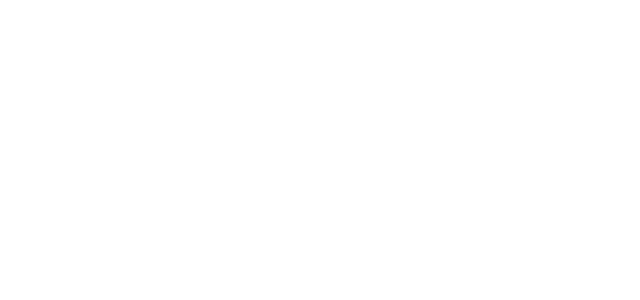
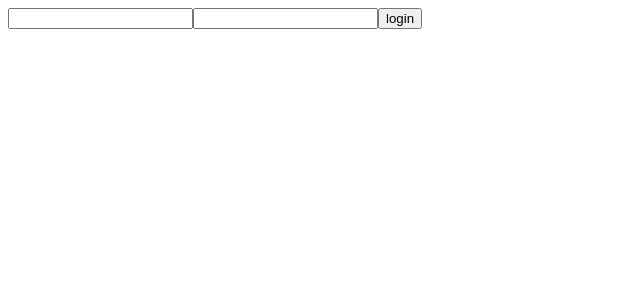
Before and after one commit to gamejoye/blogSystem, a React (Create React App) app: page /login in a window 1280 px wide. Before the commit this address had no page. Shown: the top 300 px of the page, without its empty margins (0-640 px from the left). Built offline with nearby package versions, Linux system fonts and the light colour scheme.

Commit message:
提取了form组件和行为组件

```diff
--- a/src/App.js
+++ b/src/App.js
@@ -1,6 +1,6 @@
 import React from 'react';
 import { BrowserRouter as Router, Route, Routes } from 'react-router-dom';
-import Login from './function/login';
+import Way from './function/way';
 import HomePage from './containers/homePage';
 
 class App extends React.Component {
@@ -9,7 +9,8 @@ class App extends React.Component {
             <Router>
                 <div>
                     <Routes>
-                        <Route path="/" element={<Login/>} />
+                        <Route path="/login" element={<Way way="login"/>} />
+                        <Route path="/register" element={<Way way="register"/>} />
                         <Route path="/Page1" element={<HomePage/>} />
                     </Routes>
                 </div>
--- /dev/null
+++ b/src/form/functionForm.js
@@ -0,0 +1,24 @@
+import React from 'react';
+class FunctionForm extends React.Component {
+
+    handlerUsernameOnChange(e) {
+        this.props.handlerUsernameOnChange(e.target.value);
+    }
+
+    handlerPasswordOnChange(e) {
+        this.props.handlerPasswordOnChange(e.target.value);
+    }
+
+    render() {
+        return(
+            <div>
+                <input onChange={(e)=>this.handlerUsernameOnChange(e)}></input>
+                <input type="password" onChange={(e)=>this.handlerPasswordOnChange(e)}></input>
+                <button onClick={()=>this.props.handlerSubmit()}>{this.props.way}</button>
+                <p style={{color:'red'}}>{this.props.message}</p>
+            </div>
+        );
+    }
+}
+
+export default FunctionForm
--- a/src/function/login.js
+++ b/src/function/way.js
@@ -1,8 +1,8 @@
 import axios from 'axios';
 import React from 'react';
-import ReactDOM from 'react-dom';
+import FunctionForm from '../form/functionForm';
 
-class Login extends React.Component {
+class Action extends React.Component {
     constructor(props) {
         super(props);
         this.state = {
@@ -13,8 +13,9 @@ class Login extends React.Component {
     }
     handlerLogin() {
         const state = this.state;
+        const way = this.props.way;
         axios.defaults.withCredentials=true;
-        axios.post('http://localhost:8080/MyBlog/function/login',{
+        axios.post('http://localhost:8080/MyBlog/function/'+way,{
             username:state.username,
             password:state.password
         })
@@ -22,12 +23,15 @@ class Login extends React.Component {
             //判断是否跳转页面
             (res) => {
                 if((res.data == 'success')) {
-                    //验证成功，列出该用户的所有博客
-                    window.location.href="/Page1"
+                    if(way == "login") {
+                        window.location.href = "/Page1";
+                    } else if(way == "register") {
+                        window.location.href = "/login";
+                    }
                 } else {
                     //验证失败，返回验证失败提示信息
                     this.setState({
-                        message: 'The user name or password is incorrect. Please enter it again'
+                        message: way=="login" ? 'The user name or password is incorrect. Please enter it again' : 'The user name already exists. Please register again'
                     })
                 }
             }
@@ -48,40 +52,17 @@ class Login extends React.Component {
     render() {
         return(
             <div>
-                <LoginForm
+                <FunctionForm
                         handlerUsernameOnChange={(value)=>{this.handlerUsernameOnChange(value)}}
                         handlerPasswordOnChange={(value)=>{this.handlerPasswordOnChange(value)}}
                         handlerSubmit={()=>this.handlerLogin()}
                         message={this.state.message}
+                        way = {this.props.way}
                 >
-                </LoginForm>
+                </FunctionForm>
             </div>
         )
     }
 }
 
-class LoginForm extends React.Component {
-
-    handlerUsernameOnChange(e) {
-        this.props.handlerUsernameOnChange(e.target.value);
-    }
-
-    handlerPasswordOnChange(e) {
-        this.props.handlerPasswordOnChange(e.target.value);
-    }
-
-    render() {
-        return(
-            <div>
-                <input onChange={(e)=>this.handlerUsernameOnChange(e)}></input>
-                <input type="password" onChange={(e)=>this.handlerPasswordOnChange(e)}></input>
-                <button onClick={()=>this.props.handlerSubmit()}>提交</button>
-                <p style={{color:'red'}}>{this.props.message}</p>
-            </div>
-        );
-    }
-}
-
-
-
-export default Login;
+export default Action;
```
